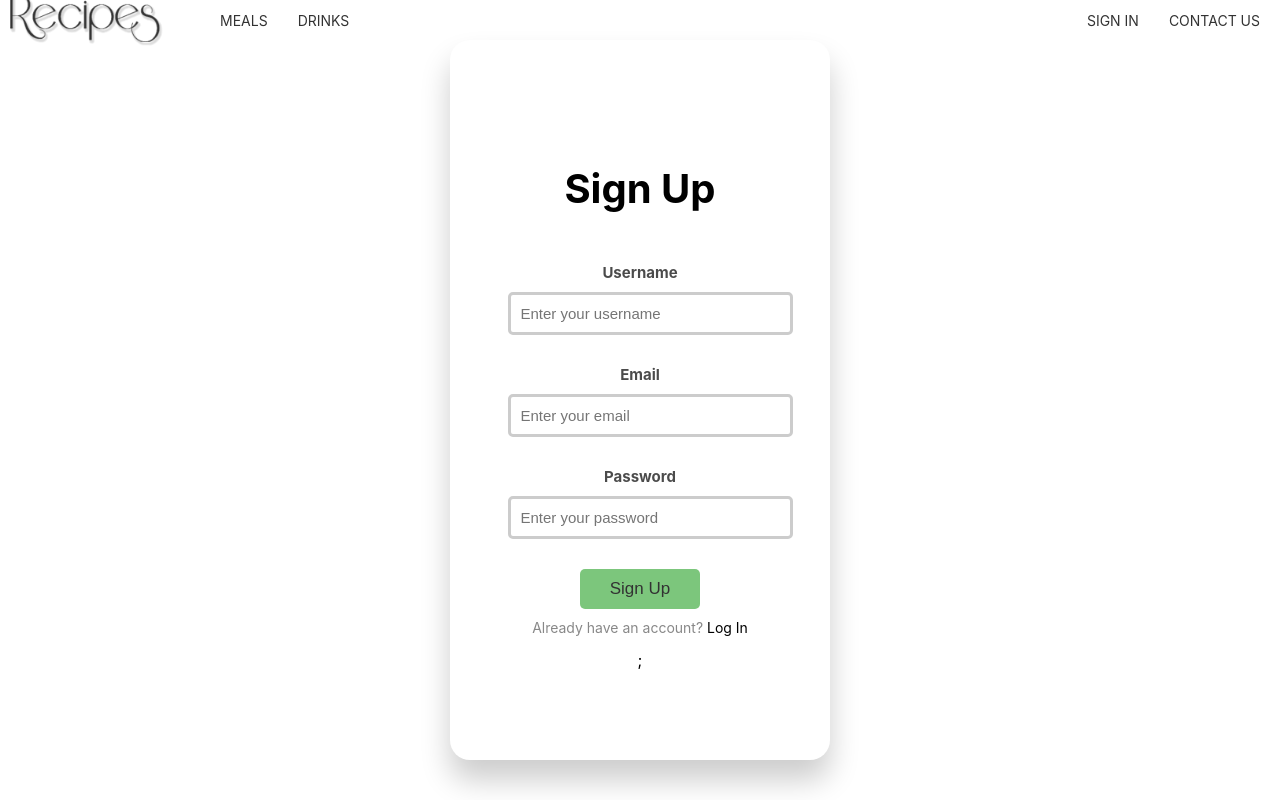
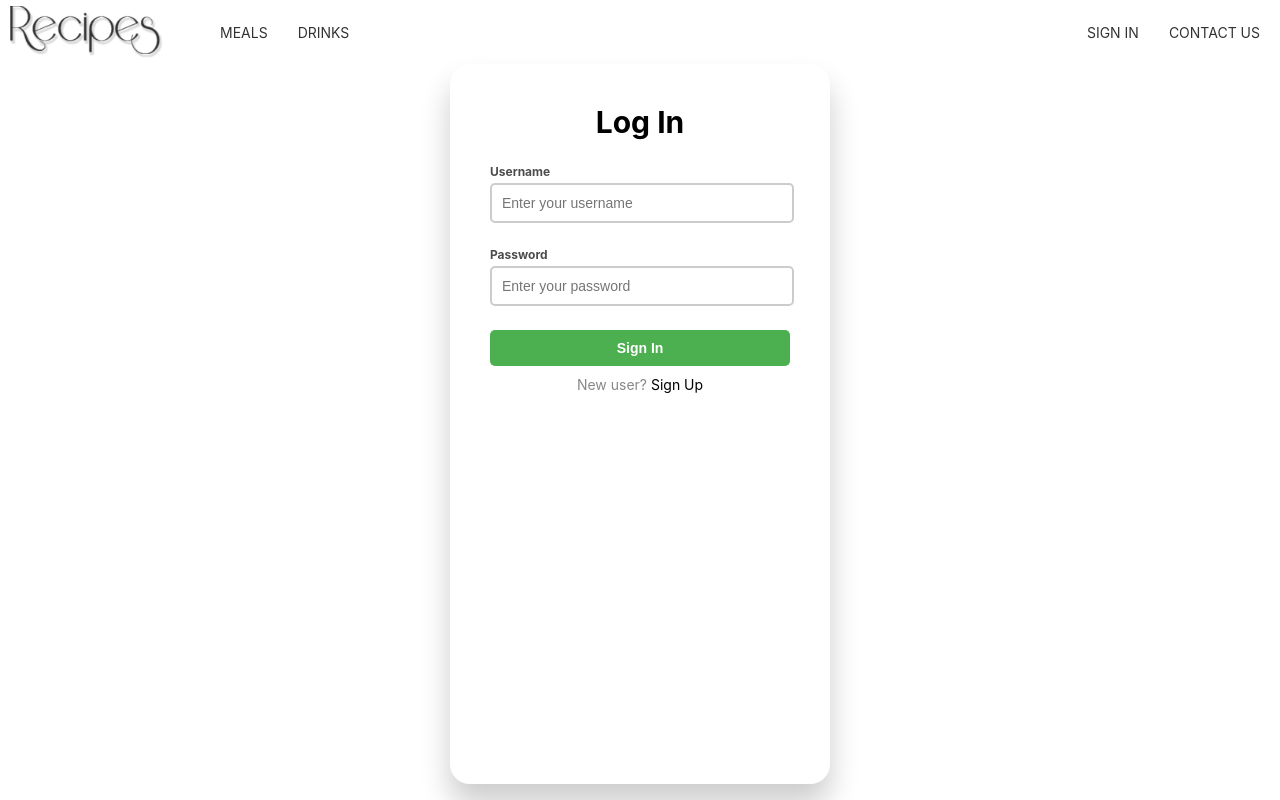
Before and after one commit to AbdulRehman3/Final-Project, a React (Create React App) app in the folder client/: page /signin in a window 1280 px wide. Built offline with nearby package versions, Linux system fonts and the light colour scheme.

Commit message:
Integrated auth apis

```diff
--- a/client/src/App.js
+++ b/client/src/App.js
@@ -8,10 +8,12 @@ import SignInForm from './pages/SignInForm';
 import MealsDetails from './pages/MealsDetails';
 import Drinks from './pages/Drinks';
 import DrinksDetails from './pages/DrinksDetails';
+import { AuthProvider } from './context/AuthContext';
 
 const App = () => {
 	return (
 		<BrowserRouter>
+			<AuthProvider>
 				<NavBar />
 				<Routes>
 					<Route path='/' element={<LandingPage />} />
@@ -27,6 +29,7 @@ const App = () => {
 					/>
 					<Route path='' element={<h1>404: Oops!</h1>} />
 				</Routes>
+			</AuthProvider>
 		</BrowserRouter>
 	);
 };
--- /dev/null
+++ b/client/src/apis/authApi.js
@@ -0,0 +1,21 @@
+import { API_URL } from '../utils/constants';
+
+export const singInService = (crendentials) => {
+	return fetch(`${API_URL}/auth/signin`, {
+		method: 'POST',
+		headers: {
+			'Content-Type': 'application/json',
+		},
+		body: JSON.stringify(crendentials),
+	});
+};
+
+export const signUpService = (data) => {
+	return fetch(`${API_URL}/auth/signup`, {
+		method: 'POST',
+		headers: {
+			'Content-Type': 'application/json',
+		},
+		body: JSON.stringify(data),
+	});
+};
--- a/client/src/components/NavBar.js
+++ b/client/src/components/NavBar.js
@@ -1,7 +1,10 @@
-import React from 'react';
+import { Link } from 'react-router-dom';
 import styled from 'styled-components';
-import { Link } from 'react-router-dom';
+import { useAuth } from '../context/AuthContext';
+
 const NavBar = () => {
+	const { user } = useAuth();
+
 	return (
 		<NavbarWrapper>
 			<Link to='/'>
@@ -13,7 +16,14 @@ const NavBar = () => {
 			</NavigationLeft>
 
 			<NavigationRight>
-				<NavItem to='/signin'>SIGN IN</NavItem>
+				{user ? (
+					<>
+						<p>Hi, {user.fullname}</p>
+						<NavItem to='/signin'>LOGOUT</NavItem>
+					</>
+				) : (
+					<NavItem to='/signin'>SIGN IN</NavItem>
+				)}
 				<NavItem to='/contactus'>CONTACT US</NavItem>
 			</NavigationRight>
 		</NavbarWrapper>
@@ -25,7 +35,6 @@ const NavbarWrapper = styled.div`
 	display: flex;
 	justify-content: space-between;
 	align-items: center;
-	height: 40px; /* Reduced height */
 	width: 100%;
 	padding: 0 0px; /* Adjusted padding */
 `;
@@ -40,7 +49,9 @@ const NavigationLeft = styled(NavigationBar)`
 	margin-left: 20px;
 `;
 const LogoImage = styled.img`
-	width: 170px; /* Adjust the width as needed */
+	width: 170px;
+	height: 60px;
+	object-fit: cover;
 `;
 
 const NavigationRight = styled(NavigationBar)`
@@ -50,7 +61,6 @@ const NavigationRight = styled(NavigationBar)`
 
 const NavItem = styled(Link)`
 	font-size: 14px; /* Slightly smaller font size */
-	/* color: rgba(255, 255, 255, 0.6); */
 	color: black;
 	text-decoration: none;
 	margin-left: 30px; /* Reduced margin */
--- /dev/null
+++ b/client/src/components/forms/FormError.js
@@ -0,0 +1,13 @@
+import styled from 'styled-components';
+
+const ErrorMessage = styled.p`
+	color: #721c24;
+	background-color: #f8d7da;
+	border-color: #f5c6cb;
+	padding: 0.75rem 1.25rem;
+	border: 1px solid transparent;
+	border-radius: 0.25rem;
+	margin-top: 5px;
+`;
+
+export default ErrorMessage;
--- /dev/null
+++ b/client/src/components/forms/FormSuccess.js
@@ -0,0 +1,13 @@
+import styled from 'styled-components';
+
+const FormSuccess = styled.p`
+	color: #155724;
+	background-color: #d4edda;
+	border-color: #c3e6cb;
+	padding: 0.75rem 1.25rem;
+	border: 1px solid transparent;
+	border-radius: 0.25rem;
+	margin-top: 5px;
+`;
+
+export default FormSuccess;
--- /dev/null
+++ b/client/src/context/AuthContext.js
@@ -0,0 +1,28 @@
+import React, { createContext, useContext, useState } from 'react';
+
+const AuthContext = createContext();
+
+export const AuthProvider = ({ children }) => {
+	const [user, setUser] = useState(null); // User object
+	const [token, setToken] = useState(null); // JWT token
+
+	const setUserLoggedIn = (userData, authToken) => {
+		setUser(userData);
+		setToken(authToken);
+	};
+
+	const logout = () => {
+		setUser(null);
+		setToken(null);
+	};
+
+	return (
+		<AuthContext.Provider value={{ user, token, setUserLoggedIn, logout }}>
+			{children}
+		</AuthContext.Provider>
+	);
+};
+
+export const useAuth = () => {
+	return useContext(AuthContext);
+};
--- a/client/src/pages/SignInForm.js
+++ b/client/src/pages/SignInForm.js
@@ -1,42 +1,195 @@
-import React from "react";
-import { useState } from "react";
-import styled from "styled-components";
+import { useState } from 'react';
+import { useNavigate } from 'react-router-dom';
+import styled from 'styled-components';
+import ErrorMessage from '../components/forms/FormError';
+import FormSuccess from '../components/forms/FormSuccess';
+import { signUpService, singInService } from '../apis/authApi';
+import { useAuth } from '../context/AuthContext';
+import { EMAILREGEX } from '../utils/constants';
 
-const SignInForm  = () => {
-  const [isSignUp, setIsSignUp] = useState(true);
+const SignInForm = () => {
+	// Use the useAuth hook to save user login state in context
+	const { setUserLoggedIn } = useAuth();
+	const navigate = useNavigate();
+
+	const [isSignUp, setIsSignUp] = useState(false);
+
+	const [username, setUsername] = useState('');
+	const [fullname, setFullname] = useState('');
+	const [email, setEmail] = useState('');
+	const [password, setPassword] = useState('');
+
+	const [isFormSubmitting, setIsFormSubmitting] = useState(false);
+	const [errorMessage, setErrorMessage] = useState('');
+	const [apiSuccessMessage, setApiSuccessMessage] = useState('');
+
+	// Reset values and errors when form is toggled between signin and signup
+	const resetValuesAndErrors = () => {
+		setUsername('');
+		setFullname('');
+		setEmail('');
+		setPassword('');
+		setErrorMessage('');
+		setApiSuccessMessage('');
+	};
+
+	const onFieldChange = (setter) => (event) => {
+		setter(event.target.value);
+	};
+
 	const toggleMode = () => {
 		setIsSignUp(!isSignUp);
+		resetValuesAndErrors();
+	};
+
+	const validateFields = () => {
+		let validationError = null;
+		if (!fullname && isSignUp) {
+			validationError = 'Full name is mandatory.';
+		} else if (isSignUp && (!email || !EMAILREGEX.test(email))) {
+			validationError = 'Please provide a valid email.';
+		} else if (!username) {
+			validationError = 'Username is mandatory.';
+		} else if (!password) {
+			validationError = 'Password is mandatory.';
+		}
+		return validationError;
+	};
+
+	const onProcessSingupSubmit = () => {
+		signUpService({ username, fullname, email, password })
+			.then((response) => {
+				if (response.ok) {
+					response.json().then((data) => {
+						setApiSuccessMessage('Registered successfully!', data.message);
+					});
+				} else {
+					response.json().then((errorData) => {
+						console.error('Singup failed::', errorData);
+						setErrorMessage(errorData.error);
+					});
+				}
+			})
+			.catch((error) => {
+				console.error('Singup error::', error);
+				setErrorMessage('There was an erro with your request.');
+			})
+			.finally(() => {
+				// Stop the loader function when done,
+				// and re-enable the submit button
+				setIsFormSubmitting(false);
+			});
+	};
+
+	const onProcessSignInSubmit = () => {
+		singInService({ username, password })
+			.then((response) => {
+				if (response.ok) {
+					response.json().then((data) => {
+						console.log('User Success::', data);
+						// Save the access token locally and return to home page back
+						setUserLoggedIn(data.user, data.token);
+						navigate('/');
+					});
+				} else {
+					response.json().then((errorData) => {
+						console.error('Signin failed::', errorData);
+						setIsFormSubmitting(false);
+						setErrorMessage(errorData.message);
+					});
+				}
+			})
+			.catch((error) => {
+				console.error('Signin Error::', error);
+				setIsFormSubmitting(false);
+				setErrorMessage('There was an erro with your singin request.');
+			});
+	};
+
+	const onSubmitForm = () => {
+		setIsFormSubmitting(true);
+		setErrorMessage('');
+		// Validate form values
+		// If not valid, then terminate the submission
+		const errors = validateFields();
+
+		if (errors) {
+			setIsFormSubmitting(false);
+			setErrorMessage(errors);
+			return;
+		}
+
+		// Call the respective service function and process result
+		if (isSignUp) {
+			onProcessSingupSubmit();
+		} else {
+			onProcessSignInSubmit();
+		}
 	};
 
 	return (
+		<div className=''>
 			<FormContainer>
-      <FormTitle>{isSignUp ? "Sign Up" : "Log In"}</FormTitle>
+				<FormTitle>{isSignUp ? 'Sign Up' : 'Log In'}</FormTitle>
 				<FormGroup>
-
-        <Label htmlFor="username">Username</Label>
-        <Input type="text" id="username" placeholder="Enter your username" />
+					<Label htmlFor='username'>Username</Label>
+					<Input
+						type='text'
+						id='username'
+						placeholder='Enter your username'
+						onChange={onFieldChange(setUsername)}
+					/>
+				</FormGroup>
+				{isSignUp && (
+					<>
+						<FormGroup>
+							<Label htmlFor='fullname'>Full Name</Label>
+							<Input
+								type='text'
+								id='fullname'
+								placeholder='Enter your full name'
+								onChange={onFieldChange(setFullname)}
+							/>
 						</FormGroup>
 						<FormGroup>
-        <Label htmlFor="email">Email</Label>
-        <Input type="email" id="email" placeholder="Enter your email" />
-      </FormGroup>
-      <FormGroup>
-        <Label htmlFor="password">Password</Label>
+							<Label htmlFor='email'>Email</Label>
 							<Input
-          type="password"
-          id="password"
-          placeholder="Enter your password"
+								type='email'
+								id='email'
+								placeholder='Enter your email'
+								onChange={onFieldChange(setEmail)}
 							/>
 						</FormGroup>
-      <SubmitButton type="submit">
-        {isSignUp ? "Sign Up" : "Log In"}
+					</>
+				)}
+				<FormGroup>
+					<Label htmlFor='password'>Password</Label>
+					<Input
+						type='password'
+						id='password'
+						placeholder='Enter your password'
+						onChange={onFieldChange(setPassword)}
+					/>
+				</FormGroup>
+				{errorMessage && <ErrorMessage>{errorMessage}</ErrorMessage>}
+				{apiSuccessMessage && <FormSuccess>{apiSuccessMessage}</FormSuccess>}
+				<SubmitButton
+					type='button'
+					disabled={isFormSubmitting}
+					onClick={onSubmitForm}
+				>
+					{isFormSubmitting
+						? 'Submitting...'
+						: isSignUp
+						? 'Sign Up'
+						: 'Sign In'}
 				</SubmitButton>
 				<ModeToggle onClick={toggleMode}>
-        {isSignUp ? "Already have an account? " : "New user? "}
-        <LoginText>Log In</LoginText>
+					{isSignUp ? 'Already have an account? ' : 'New user? '}
+					<LoginText>{isSignUp ? 'Sign In' : 'Sign Up'}</LoginText>
 				</ModeToggle>
-      ;
 			</FormContainer>
+		</div>
 	);
 };
 
@@ -47,20 +200,19 @@ const FormContainer = styled.form`
 	box-shadow: 0 20px 30px rgba(0, 0, 0, 0.2);
 	max-width: 300px;
 	margin: 0 auto;
+	height: 80vh;
 	display: flex;
 	flex-direction: column;
-  align-items: center;
-  justify-content: center;
-  height: 80vh;
 `;
 const FormTitle = styled.h2`
-  font-size: 40px;
-  margin-bottom: 50px;
+	font-size: 30px;
+	margin-top: 0;
+	margin-bottom: 24px;
+	text-align: center;
 `;
 
 const FormGroup = styled.div`
-  text-align: center;
-  margin-bottom: 30px;
+	margin-bottom: 24px;
 `;
 
 const ModeToggle = styled.p`
@@ -71,10 +223,10 @@ const ModeToggle = styled.p`
 	margin-top: 10px;
 `;
 const Label = styled.label`
-  font-size: 15px;
+	font-size: 12px;
 	font-weight: bold;
 	display: block;
-  margin-bottom: 10px;
+	margin-bottom: 4px;
 	opacity: 0.7;
 `;
 const LoginText = styled.span`
@@ -82,15 +234,15 @@ const LoginText = styled.span`
 	display: inline-block;
 	color: black;
 	&:hover {
-    color: #ffb700;
+		color: #4caf50;
 	}
 
 	&:hover::after {
-    content: "";
+		content: '';
 		position: absolute;
 		width: 100%;
 		height: 2px;
-    background-color: #ffb700;
+		background-color: #4caf50;
 		bottom: -5px;
 		left: 0;
 		transform-origin: center;
@@ -99,7 +251,7 @@ const LoginText = styled.span`
 	}
 
 	&:hover::before {
-    content: "";
+		content: '';
 		position: absolute;
 		width: 100%;
 		height: 100%;
@@ -111,42 +263,34 @@ const LoginText = styled.span`
 		opacity: 0.5;
 		transition: transform 0.3s ease-in-out, opacity 0.3s ease-in-out;
 	}
-
-  &:hover::after,
-  &:hover::before {
-    transform: scaleX(1);
-  }
 `;
 
 const Input = styled.input`
-  width: 140%;
+	width: calc(100% - 20px);
 	padding: 10px;
-  margin-left: -40px;
-  font-size: 15px;
-  border: 3px solid #ccc;
+	font-size: 14px;
+	border: 2px solid #ccc;
 	border-radius: 5px;
 	&:hover {
 		background-color: #d3d3d3;
 		opacity: 0.7;
-    color: white;
 	}
 `;
 
 const SubmitButton = styled.button`
-  background-color: #5cb85c;
-  opacity: 0.8;
-  color: black;
 	border: none;
 	padding: 10px 30px;
-  font-size: 17px;
 	border-radius: 5px;
+	width: 100%;
+	color: #fff;
+	font-size: 14px;
+	font-weight: bold;
+	background-color: #4caf50;
+	transition: background-color 0.3s;
 	cursor: pointer;
-  transition: background-color 0.3s;
-
-  &:hover {
-    background-color: #4cae4c;
-    color: white;
+	&:disabled {
+		opacity: 0.8;
 	}
 `;
 
-export default SignInForm ;
+export default SignInForm;
--- a/client/src/utils/constants.js
+++ b/client/src/utils/constants.js
@@ -0,0 +1,2 @@
+export const API_URL = 'http://localhost:3001/api';
+export const EMAILREGEX = /^[^\s@]+@[^\s@]+\.[^\s@]+$/;
```
Also changed, not shown: 1 other file (tests, documents, lock files or other folders). Lines whose indentation alone changed are shown as unchanged.
